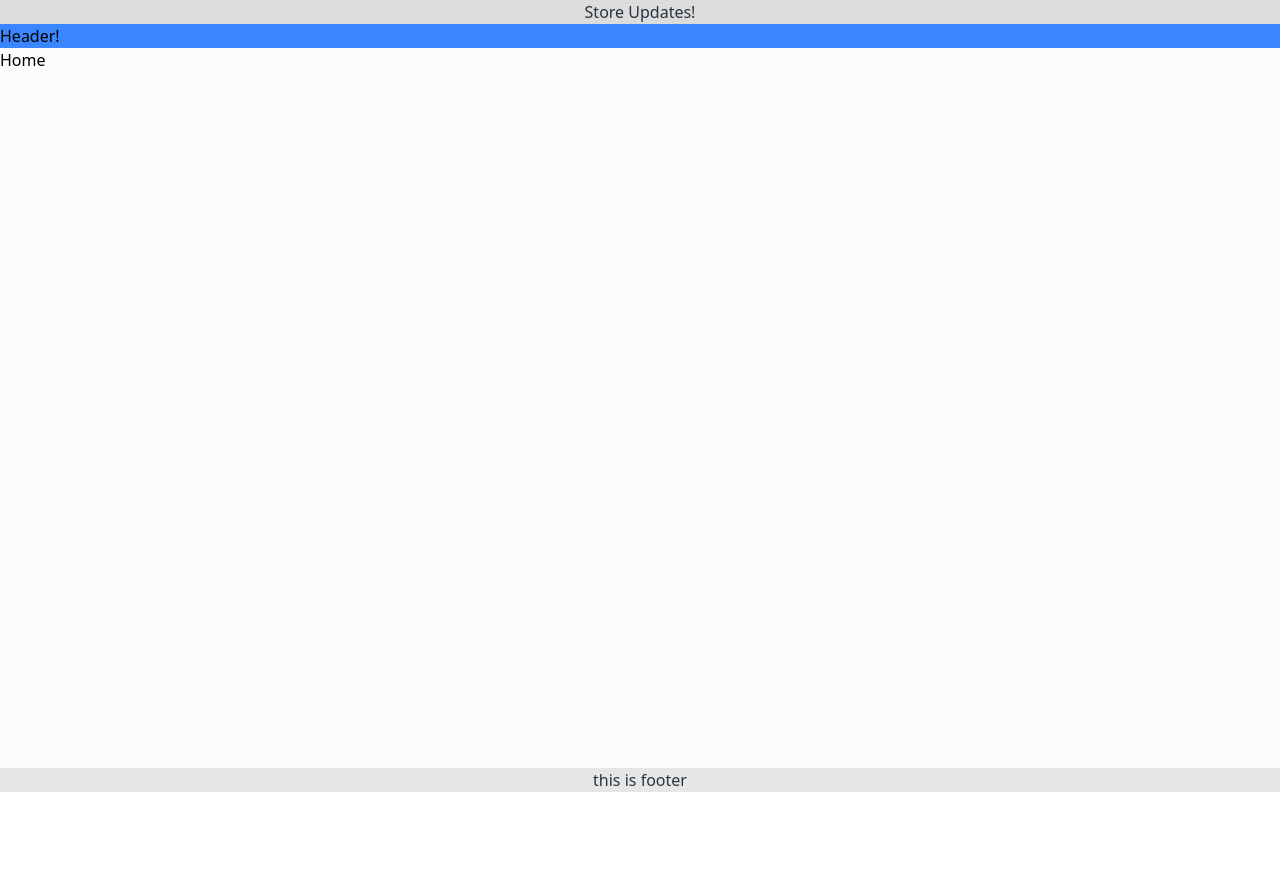
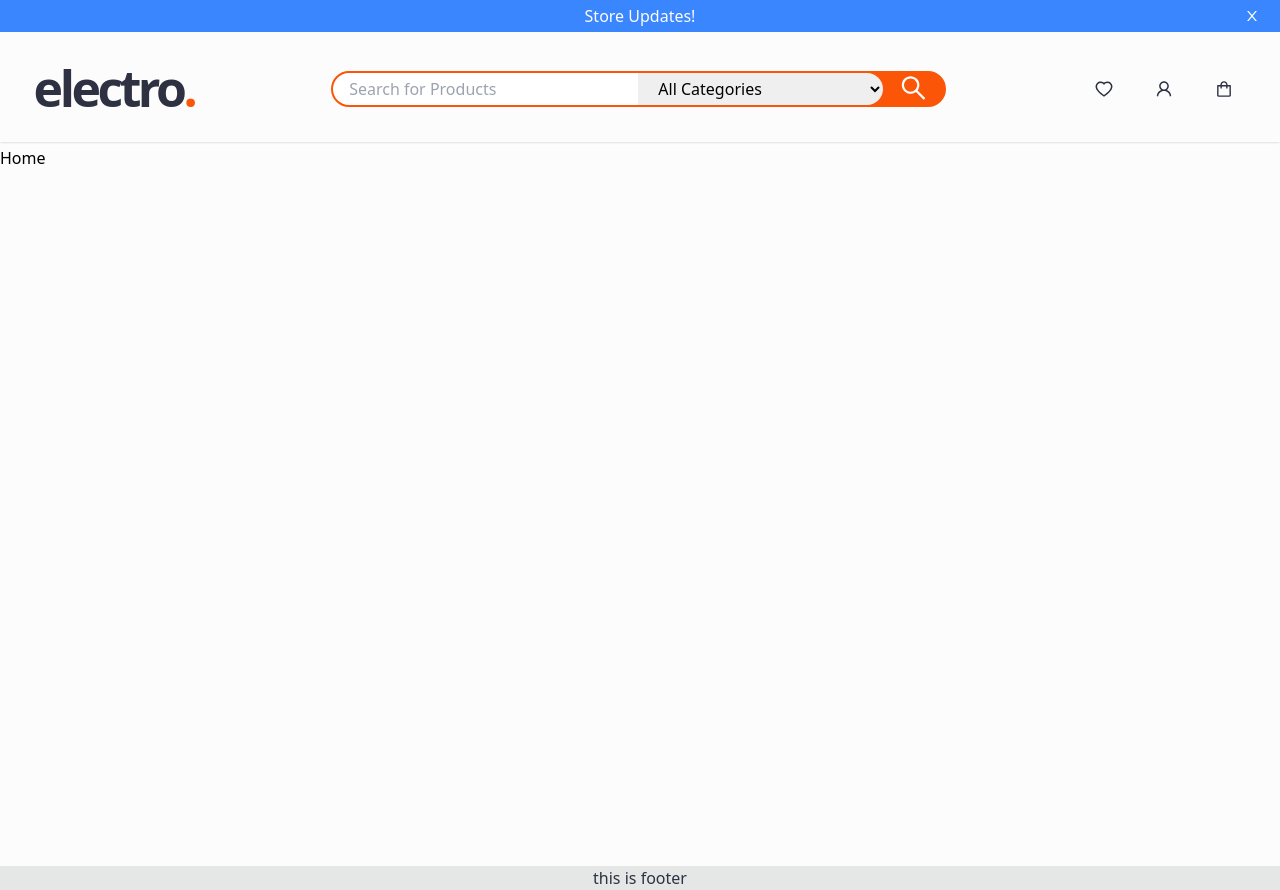
Before and after one commit to arlindrexhepi/e-commerce-react-app, a React (Create React App) app: page / in a window 1280 px wide. Before the commit the page ends 800 px from the top, so only its background shows below. Built offline with nearby package versions, Linux system fonts and the light colour scheme.

Commit message:
Creating header ui and its functionality

```diff
--- a/package.json
+++ b/package.json
@@ -13,6 +13,7 @@
     "react": "^17.0.2",
     "react-dom": "^17.0.2",
     "react-router-dom": "^6.2.2",
+    "react-icons": "^4.3.1",
     "react-scripts": "5.0.0",
     "typescript": "^4.6.2",
     "web-vitals": "^2.1.4"
--- /dev/null
+++ b/src/components/Header/NavLeftSide/index.tsx
@@ -0,0 +1,15 @@
+import { Link } from "react-router-dom";
+
+import Logo from "../../ui/Logo";
+
+const NavLeftSide = () => {
+  return (
+    <div className="px-2">
+      <Link to="/">
+        <Logo />
+      </Link>
+    </div>
+  );
+};
+
+export default NavLeftSide;
--- /dev/null
+++ b/src/components/Header/NavRightSide/index.tsx
@@ -0,0 +1,49 @@
+import {
+  AiOutlineShopping,
+  AiOutlineUser,
+  AiOutlineHeart,
+  AiOutlineSearch,
+  AiOutlineClose
+} from "react-icons/ai";
+
+interface NavRightSideProps {
+  showSearchBarHandler: () => void;
+  showSearchBar: boolean;
+}
+
+const NavRightSide: React.FC<NavRightSideProps> = ({
+  showSearchBarHandler,
+  showSearchBar
+}) => {
+  return (
+    <div className="flex items-center text-4xl text-black">
+      {!showSearchBar ? (
+        <AiOutlineSearch
+          onClick={showSearchBarHandler}
+          className="md:hidden mx-1 md:mx-3 hover:bg-darkGrey
+       cursor-pointer p-2 rounded-full"
+        />
+      ) : (
+        <AiOutlineClose
+          onClick={showSearchBarHandler}
+          className="md:hidden mx-1 md:mx-3 hover:bg-darkGrey
+        cursor-pointer p-2 rounded-full"
+        />
+      )}
+      <AiOutlineHeart
+        className="mx-1 md:mx-3 hover:bg-darkGrey
+       cursor-pointer p-2 rounded-full"
+      />
+      <AiOutlineUser
+        className="mx-1 md:mx-3 hover:bg-darkGrey
+       cursor-pointer p-2 rounded-full"
+      />
+      <AiOutlineShopping
+        className="mx-1 md:mx-3 hover:bg-darkGrey
+       cursor-pointer p-2 rounded-full"
+      />
+    </div>
+  );
+};
+
+export default NavRightSide;
--- /dev/null
+++ b/src/components/Header/SearchBar/index.tsx
@@ -0,0 +1,33 @@
+import { AiOutlineSearch } from "react-icons/ai";
+
+const SearchBar = () => {
+  return (
+    <div
+      className="absolute -left-[2%] -right-[2%] -bottom-[50%] md:static md:flex
+       items-stretch md:bg-primary border-2
+       md:rounded-r-full md:w-2/4
+     md:rounded-l-full md:border-primary"
+    >
+      <input
+        className="border-0 py-1 px-4 max-h-full
+         focus:outline-none
+       md:rounded-l-full w-[50%]"
+        type="text"
+        placeholder="Search for Products"
+      />
+      <select
+        className="md:rounded-r-full focus:outline-none
+       max-h-full px-4 py-1 w-[50%] md:w-[40%]"
+      >
+        <option>All Categories</option>
+      </select>
+      <AiOutlineSearch
+        className="hidden md:block text-white w-[10%] text-3xl rounded-r-full
+         max-h-full hover:bg-darkPrimary
+       cursor-pointer"
+      />
+    </div>
+  );
+};
+
+export default SearchBar;
--- a/src/components/Header/StoreUpdates.tsx
+++ /dev/null
@@ -1,12 +0,0 @@
-const StoreUpdates = () => {
-  return (
-    <div
-      className="flex items-center justify-center
-       bg-grey text-black"
-    >
-      <p>Store Updates!</p>
-    </div>
-  );
-};
-
-export default StoreUpdates;
--- /dev/null
+++ b/src/components/Header/StoreUpdates/index.tsx
@@ -0,0 +1,25 @@
+import { AiOutlineClose } from "react-icons/ai";
+
+interface StoreUpdatesProps {
+  showStoreUpdateHandler: () => void;
+}
+
+const StoreUpdates: React.FC<StoreUpdatesProps> = ({
+  showStoreUpdateHandler
+}) => {
+  return (
+    <div
+      className="relative flex items-center justify-center
+       bg-secondary py-1 text-white"
+    >
+      <p>Store Updates!</p>
+      <AiOutlineClose
+        onClick={showStoreUpdateHandler}
+        className="absolute right-4 text-2xl p-1
+       hover:bg-black cursor-pointer"
+      />
+    </div>
+  );
+};
+
+export default StoreUpdates;
--- a/src/components/Header/index.tsx
+++ b/src/components/Header/index.tsx
@@ -1,10 +1,36 @@
+import { useState } from "react";
+
 import StoreUpdates from "./StoreUpdates";
+import NavLeftSide from "./NavLeftSide";
+import SearchBar from "./SearchBar";
+import NavRightSide from "./NavRightSide";
+import TopLoader from "../ui/TopLoader";
 
 const Header = () => {
+  const [showStoreUpdate, setShowStoreUpdate] = useState<boolean>(false);
+  const [showSearchBar, setShowSearchBar] = useState<boolean>(true);
+
+  const showStoreUpdateHandler = () => {
+    setShowStoreUpdate(true);
+  };
+  const showSearchBarHandler = () => {
+    setShowSearchBar((prevState) => !prevState);
+  };
+
   return (
-    <header className="bg-secondary">
-      <StoreUpdates />
-      <p>Header!</p>
+    <header className="bg-white mb-1 shadow">
+      {!showStoreUpdate && (
+        <StoreUpdates showStoreUpdateHandler={showStoreUpdateHandler} />
+      )}
+      <TopLoader />
+      <div className="side-space relative flex items-center justify-between">
+        <NavLeftSide />
+        {showSearchBar && <SearchBar />}
+        <NavRightSide
+          showSearchBar={showSearchBar}
+          showSearchBarHandler={showSearchBarHandler}
+        />
+      </div>
     </header>
   );
 };
--- /dev/null
+++ b/src/components/ui/Card.tsx
@@ -0,0 +1,9 @@
+interface Props {
+  className?: string;
+}
+
+const Card: React.FC<Props> = ({ children, className }) => {
+  return <div className={`rounded shadow ${className}`}>{children}</div>;
+};
+
+export default Card;
--- /dev/null
+++ b/src/components/ui/Logo.tsx
@@ -0,0 +1,11 @@
+const Logo = () => {
+  return (
+    <div id="store-logo">
+      <h1 className="text-black">
+        electro<span className="text-primary">.</span>
+      </h1>
+    </div>
+  );
+};
+
+export default Logo;
--- /dev/null
+++ b/src/components/ui/TopLoader.tsx
@@ -0,0 +1,35 @@
+import { useState, useEffect } from "react";
+
+const TopLoader: React.FC = () => {
+  const [loaderWidth, setLoaderWidth] = useState<number>(0);
+  const [showLoader, setShowLoader] = useState<boolean>(true);
+
+  useEffect(() => {
+    const increaseWidth = () => {
+      if (loaderWidth > 80) {
+        setShowLoader(false);
+        return;
+      }
+      setLoaderWidth((prev) => prev + 20);
+    };
+    const widthInterval = setInterval(increaseWidth, 500);
+
+    return () => {
+      clearInterval(widthInterval);
+    };
+  }, [loaderWidth]);
+  return (
+    <div
+      id="top-loader-container"
+      className={!showLoader ? "invisible" : "bg-white"}
+    >
+      <div
+        id="top-loader"
+        className="bg-primary"
+        style={{ width: `${loaderWidth}%` }}
+      />
+    </div>
+  );
+};
+
+export default TopLoader;
--- a/src/index.css
+++ b/src/index.css
@@ -1,9 +1,42 @@
 @tailwind base;
 @tailwind components;
 @tailwind utilities;
+@import url("https://fonts.googleapis.com/css2?family=Open+Sans:wght@700&display=swap");
+
+#store-logo {
+  font-family: "Open Sans", sans-serif;
+  font-size: 30px;
+  font-weight: 700;
+  letter-spacing: -3.5px;
+}
+#top-loader-container {
+  position: relative;
+  width: 100%;
+  height: 3px;
+  transition-property: visibility, opacity;
+  transition: 0.7s linear;
+}
+#top-loader-container.invisible {
+  opacity: 0;
+}
+#top-loader {
+  position: absolute;
+  top: 0;
+  left: 0;
+  height: 100%;
+  transition: width 0.8s ease-in-out;
+}
+@media screen and (min-width: 768px) {
+  #store-logo {
+    font-size: 50px;
+  }
+}
 
 @layer components {
   .main-container {
     @apply container min-h-[90vh];
   }
+  .side-space {
+    @apply py-4 mx-[2%];
+  }
 }
--- a/src/routes/App.tsx
+++ b/src/routes/App.tsx
@@ -9,7 +9,7 @@ const App = () => {
   return (
     <BrowserRouter>
       <Header />
-      <main>
+      <main className="bg-white">
         <Routes>
           <Route path="/*" element={<NotFound />} />
           <Route path="/" element={<Home />} />
```
Also changed, not shown: 1 other file (tests, documents, lock files or other folders).
